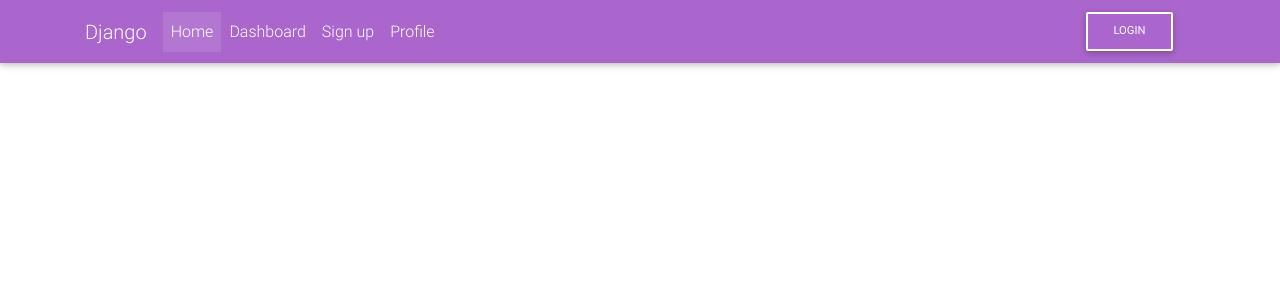
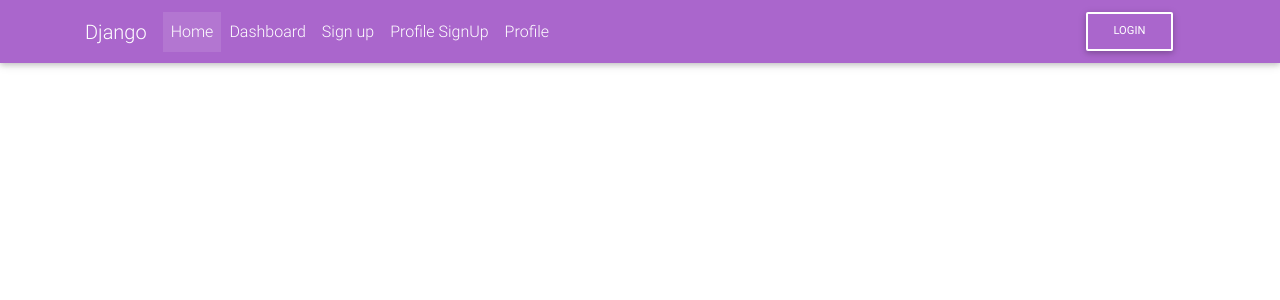
Before and after one commit to Alexmhack/Django-Signup, a Django app: page / in a window 1280 px wide. Shown: the top 300 px of the page. Run offline with Django 3.2, Linux system fonts and the light colour scheme; some libraries are stand-ins or nearby versions.

Commit message:
add profile links in navbar

```diff
--- a/templates/navbar.html
+++ b/templates/navbar.html
@@ -28,6 +28,9 @@
                 <a class="nav-link" href="{% url 'users:sign-up' %}">Sign up</a>
             </li>
             <li class="nav-item">
+                <a class="nav-link" href="{% url 'profile-signup' %}">Profile SignUp</a>
+            </li>
+            <li class="nav-item">
                 <a class="nav-link" href="{% url 'profile-signup' %}">Profile</a>
             </li>
 
```
